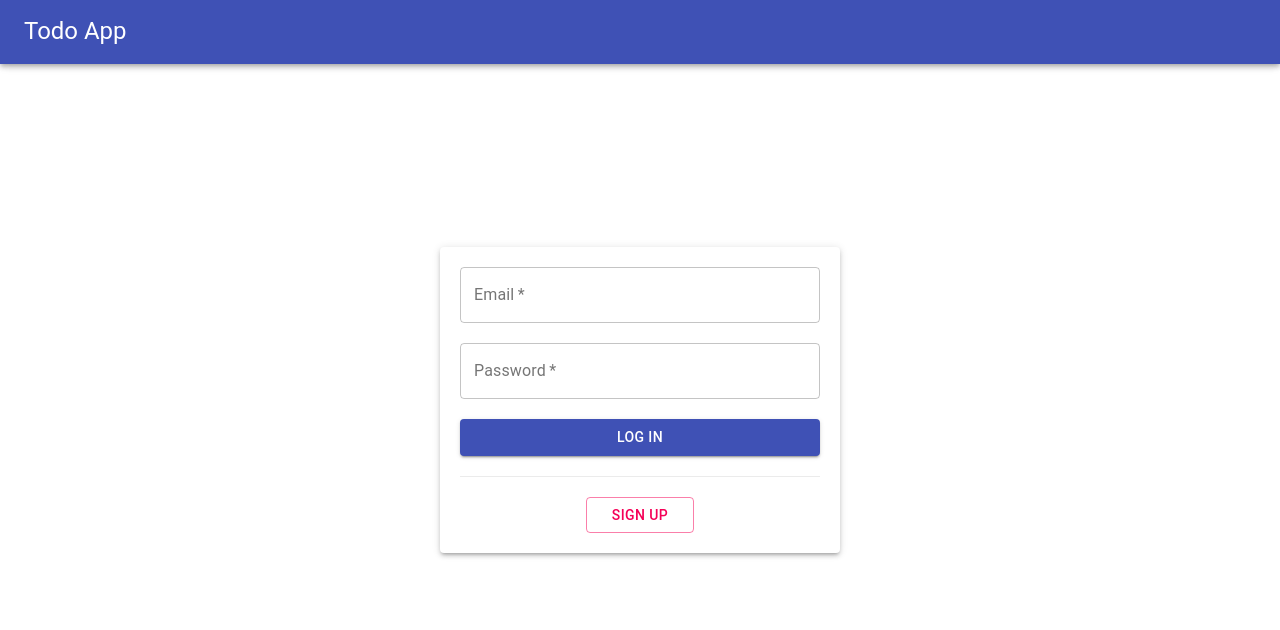
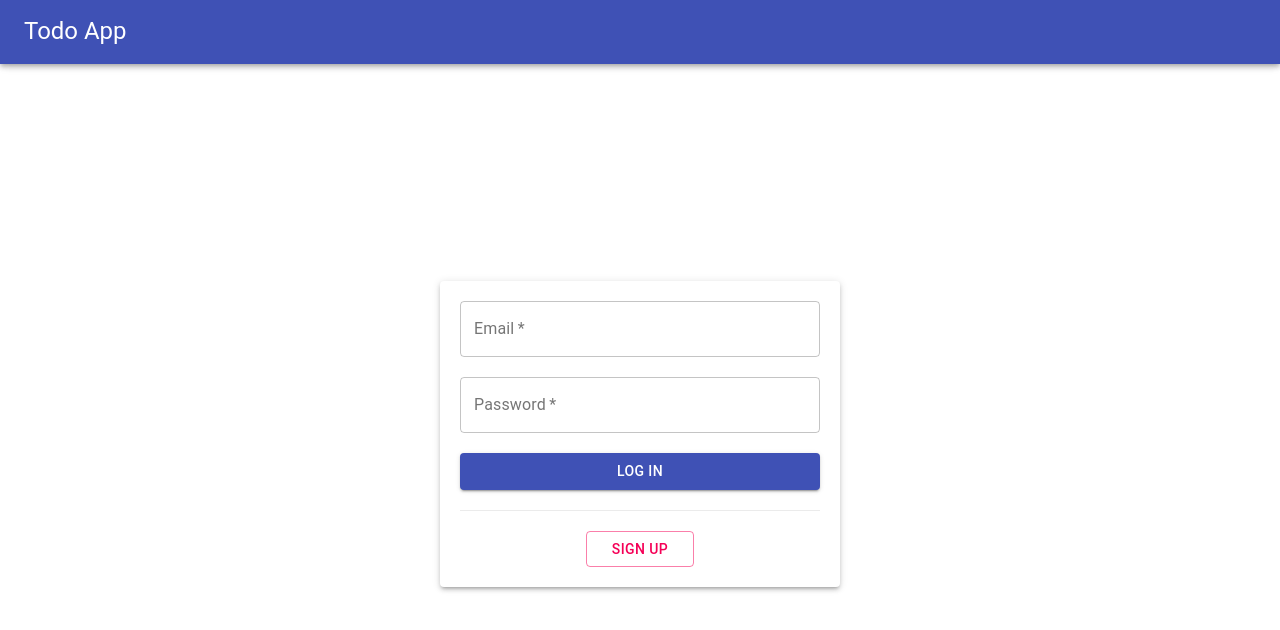
Before and after one commit to andrew-bradt/stack-task, a React (Create React App) app in the folder client/: page / in a window 1280 px wide. Shown: the top 630 px of the page. Built offline with nearby package versions, Linux system fonts and the light colour scheme; the HTML template or start-up script is replaced by a standard one; a web font is replaced by a local one.

Commit message:
Modified container on Login and SignUp Components

```diff
--- a/client/src/account_components/Login.js
+++ b/client/src/account_components/Login.js
@@ -25,6 +25,12 @@ const useStyles = makeStyles({
     },
     btnshort: {
         width: '30%'
+    },
+    container:{
+        display:'flex',
+        justifyContent:'center',
+        alignItems:'center',
+        height:'80vh',
     }
 });
 export default function Login({ onUserId, toSignUp }) {
@@ -66,9 +72,8 @@ export default function Login({ onUserId, toSignUp }) {
             onUserId(data.user_id);
         }
     }
-    // Rendering
     return (
-        <Container size='sm'>
+        <Container size='sm' className={classes.container}>
             <Paper
                 className={classes.paper}
                 elevation={3}
--- a/client/src/account_components/SignUp.js
+++ b/client/src/account_components/SignUp.js
@@ -30,6 +30,12 @@ const useStyles = makeStyles({
     },
     error:{
         marginTop:-10,
+    },
+    container:{
+        display:'flex',
+        justifyContent:'center',
+        alignItems:'center',
+        height:'80vh',
     }
 });
 
@@ -93,7 +99,7 @@ export default function SignUp({onUserId, toLogin}) {
     }
     // Rendering
     return (
-        <Container size='sm'>
+        <Container size='sm' className={classes.container}>
             <Paper
                 className={classes.paper}
                 elevation={3}
--- a/client/src/containers/Layout.js
+++ b/client/src/containers/Layout.js
@@ -8,13 +8,15 @@ import ToolBar from '@material-ui/core/Toolbar'
 import Typography from '@material-ui/core/Typography';
 
 const useStyles = makeStyles((theme)=>({
+    // root:{
+    //     minHeight:'100vh',
+    //     display:'flex',
+    //     flexDirection:'row',
+    //     display:'flex',
+    //     justifyContent:'center',
+    //     alignItems:'center'
+    // },
     root:{
-        minHeight:'100vh',
-        display:'flex',
-        flexDirection:'row',
-        display:'flex',
-        justifyContent:'center',
-        alignItems:'center'
     },
     title:{
         flexGrow:1,
@@ -22,6 +24,10 @@ const useStyles = makeStyles((theme)=>({
     },
     signOut:{
         cursor:'pointer'
+    },
+    toolbarMargin:{
+        ...theme.mixins.toolbar,
+        marginTop:50
     }
 }));
 
@@ -42,8 +48,9 @@ export default function Layout({children,user_id, onUserId}) {
                         {(user_id)?'Sign Out':''}
                     </Typography>
                 </ToolBar>
-                            </AppBar>
+            </AppBar>
             {/* Children */}
+            <div className={classes.toolbarMargin}/>
             <div className={classes.root}>{children}</div>
         </Container>
     )
```
